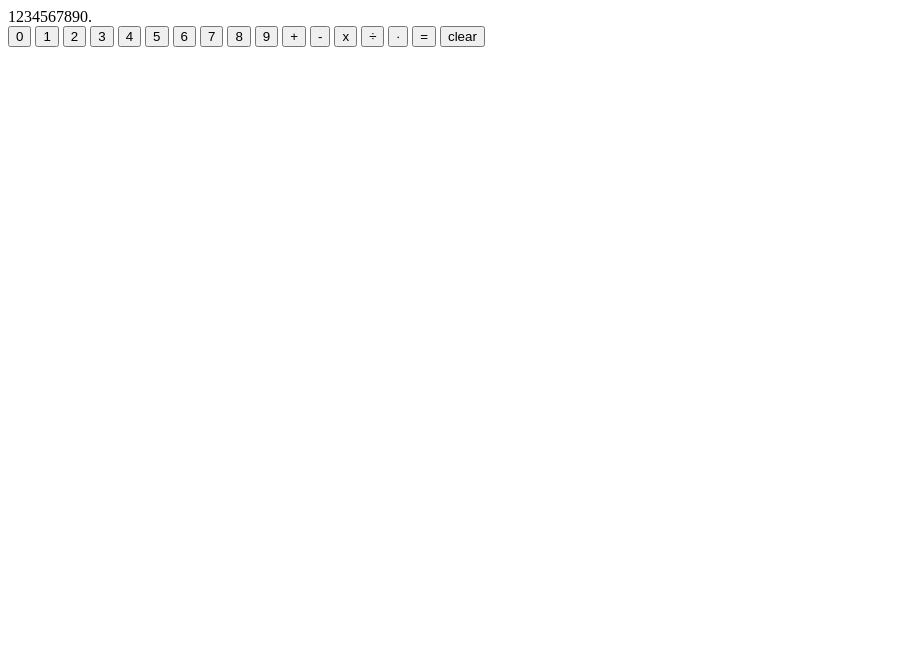
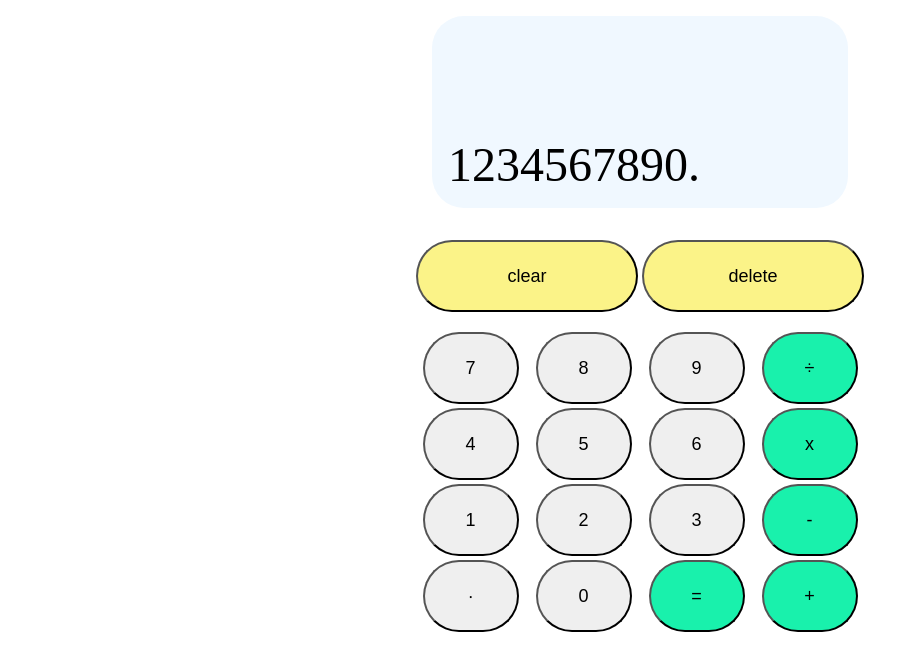
Before and after one commit to RezaVG/calculator, a plain HTML site: page index.html in a window 1280 px wide. Shown: the whole page, without its empty margins (0-919 px from the left). Drawn offline with Linux system fonts and the light colour scheme.

Commit message:
added the style & edited html file accordingly

```diff
--- a/index.html
+++ b/index.html
@@ -9,23 +9,28 @@
     <script src="./main.js" defer></script>
   </head>
   <body>
-    <div class="display">1234567890.</div>
-    <button class="zero">0</button>
-    <button class="one">1</button>
-    <button class="two">2</button>
-    <button class="three">3</button>
-    <button class="four">4</button>
-    <button class="five">5</button>
-    <button class="six">6</button>
-    <button class="seven">7</button>
-    <button class="eight">8</button>
-    <button class="nine">9</button>
-    <button class="add">+</button>
-    <button class="subtract">-</button>
-    <button class="multiply">x</button>
-    <button class="divide">÷</button>
-    <button class="dot">∙</button>
-    <button class="Equals">=</button>
-    <button class="clear">clear</button>
+    <div class="calculator">
+      <div class="display">1234567890.</div>
+      <div class="buttons">
+        <button class="clear">clear</button>
+        <button class="delete">delete</button>
+        <button class="seven">7</button>
+        <button class="eight">8</button>
+        <button class="nine">9</button>
+        <button class="divide operator">÷</button>
+        <button class="four">4</button>
+        <button class="five">5</button>
+        <button class="six">6</button>
+        <button class="multiply operator">x</button>
+        <button class="one">1</button>
+        <button class="two">2</button>
+        <button class="three">3</button>
+        <button class="subtract operator">-</button>
+        <button class="dot">∙</button>
+        <button class="zero">0</button>
+        <button class="Equals operator">=</button>
+        <button class="add operator">+</button>
+      </div>
+    </div>
   </body>
 </html>
--- a/style.css
+++ b/style.css
@@ -0,0 +1,51 @@
+* {
+  margin: 0;
+  padding: 0;
+  box-sizing: border-box;
+}
+
+.calculator {
+  display: flex;
+  flex-direction: column;
+  width: 30rem;
+  margin: 0 auto;
+  align-items: center;
+}
+
+.display {
+  display: flex;
+  flex-direction: column-reverse;
+  margin: 1rem;
+  padding: 1rem;
+  width: 26rem;
+  height: 12rem;
+  background-color: aliceblue;
+  border-radius: 2rem;
+  font-size: 48px;
+}
+
+.buttons {
+  display: flex;
+  flex-wrap: wrap;
+  margin: 1rem;
+  justify-content: space-around;
+  gap: 0.25rem;
+}
+
+.clear,
+.delete {
+  flex: 1 0 40%;
+  margin-bottom: 1rem;
+  background-color: rgba(250, 241, 110, 0.815);
+}
+
+button {
+  width: 6rem;
+  height: 4.5rem;
+  border-radius: 5rem;
+  font-size: 18px;
+}
+
+.operator {
+  background-color: #19f1ac;
+}
```
